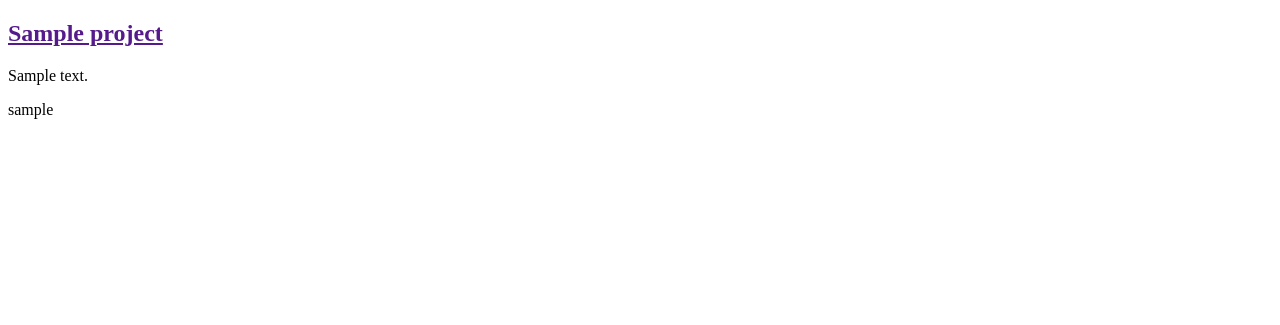
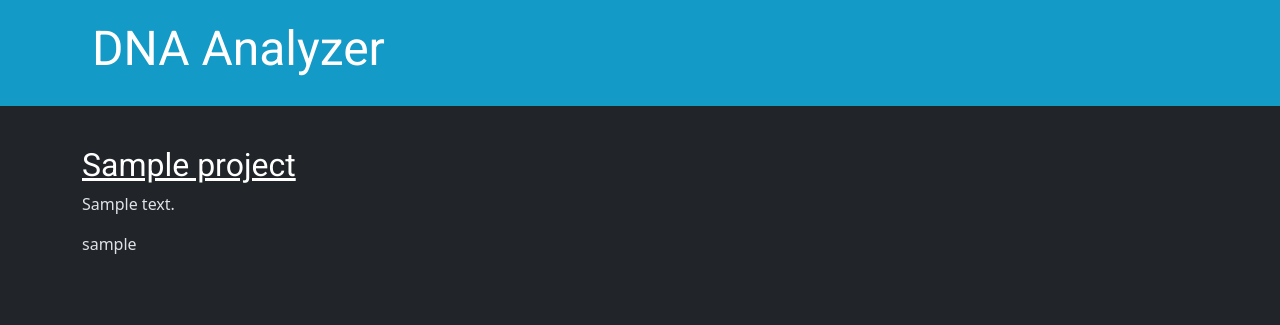
Before and after one commit to przemekgrzesiak91/DNA_Analyzer, a Django app: page / in a window 1280 px wide. Shown: the top 325 px of the page. Run offline with Django 4.2, Linux system fonts and the light colour scheme; tables that the repository leaves empty hold one stand-in row (values such as "Sample post").

Commit message:
template - project_list - update (bootstrap, css)

```diff
--- /dev/null
+++ b/dna_analysis/static/css/dna_analysis.css
@@ -0,0 +1,74 @@
+. {
+background-color: black;
+}
+
+.page-header {
+    background-color: #149ac7;
+    margin-top: 0;
+    margin-bottom: 40px;
+    padding: 20px 20px 20px 40px;
+}
+
+.page-header h1,
+.page-header h1 a,
+.page-header h1 a:visited,
+.page-header h1 a:active {
+    color: #ffffff;
+    font-size: 36pt;
+    text-decoration: none;
+}
+
+h1,
+h2,
+h3,
+h4 {
+    font-family: 'Roboto', cursive;
+}
+
+.date {
+    color: #828282;
+}
+
+.save {
+    float: right;
+}
+
+.project-form textarea,
+.project-form input {
+    width: 100%;
+}
+
+.top-menu,
+.top-menu:hover,
+.top-menu:visited {
+    color: #ffffff;
+    float: right;
+    font-size: 26pt;
+    margin-right: 20px;
+}
+
+.project {
+    margin-bottom: 70px;
+}
+
+.project h2 a,
+.project h2 a:visited {
+    color: #ffffff;
+}
+
+.project > .date,
+.project > .actions {
+    float: right;
+}
+
+.btn-secondary,
+.btn-secondary:visited {
+    color: #C25100;
+    background: none;
+    border-color: #C25100;
+}
+
+.btn-secondary:hover {
+    color: #FFFFFF;
+    background-color: #C25100;
+}
--- a/dna_analysis/templates/dna_analysis/project_list.html
+++ b/dna_analysis/templates/dna_analysis/project_list.html
@@ -1,16 +1,41 @@
+{% load static %}
+
+
 <!DOCTYPE html>
-<html lang="en">
+<html lang="en" data-bs-theme="dark">
 <head>
     <meta charset="UTF-8">
     <title>DNA Analyzer</title>
+    <link href="https://cdn.jsdelivr.net/npm/bootstrap@5.3.2/dist/css/bootstrap.min.css" rel="stylesheet" integrity="sha384-T3c6CoIi6uLrA9TneNEoa7RxnatzjcDSCmG1MXxSR1GAsXEV/Dwwykc2MPK8M2HN" crossorigin="anonymous">
+    <link rel="preconnect" href="https://fonts.googleapis.com">
+    <link rel="preconnect" href="https://fonts.gstatic.com" crossorigin>
+    <link href="https://fonts.googleapis.com/css2?family=Roboto:wght@100;300;400&display=swap" rel="stylesheet">
+    <link rel="stylesheet" href="{% static 'css/dna_analysis.css' %}">
+
+
 </head>
 <body>
-    {% for project in projects %}
-    <div>
-        <h2><a href="">{{ project.name }}</a></h2>
-        <p>{{ project.description }}</p>
-        <p>{{ project.author }}</p>
+    <header class="page-header">
+    <div class="container">
+        <h1><a href="/">DNA Analyzer</a></h1>
     </div>
-    {% endfor %}
+</header>
+
+
+    <main class="container">
+    <div class="row">
+        <div class="col">
+            {% for project in projects %}
+                <div class ="project">
+                    <h2><a href="">{{ project.name }}</a></h2>
+                    <p>{{ project.description }}</p>
+                    <p>{{ project.author }}</p>
+                </div>
+            {% endfor %}
+        </div>
+    </div>
+</main>
+
+
 </body>
 </html>
--- /dev/null
+++ b/myvenv/pyvenv.cfg
@@ -0,0 +1,3 @@
+home = C:\Users\Przemek\AppData\Local\Programs\Python\Python310
+include-system-site-packages = false
+version = 3.10.2
```
Also changed, not shown: dna_analysis/templates/dna_analysis/dna_sequence_list.html (+9 -0 lines), 11 other files.
